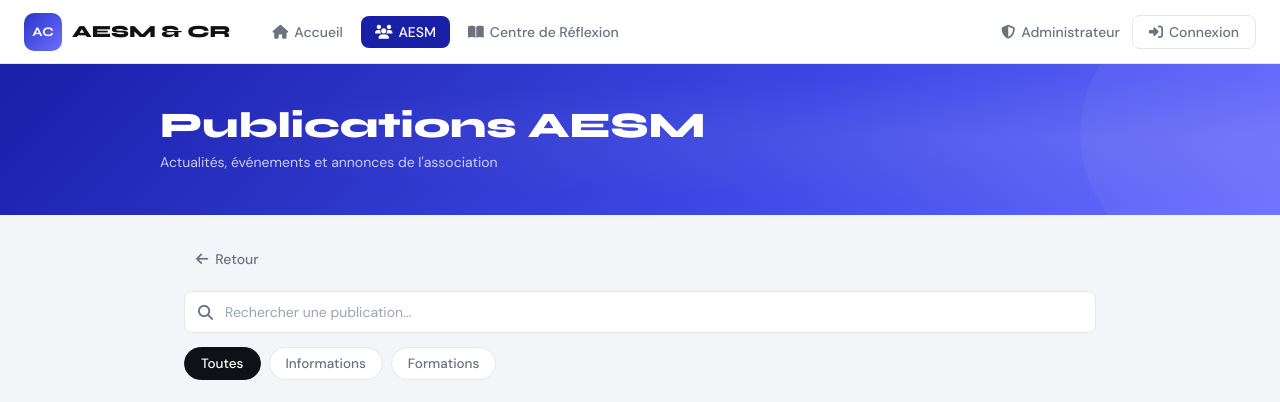
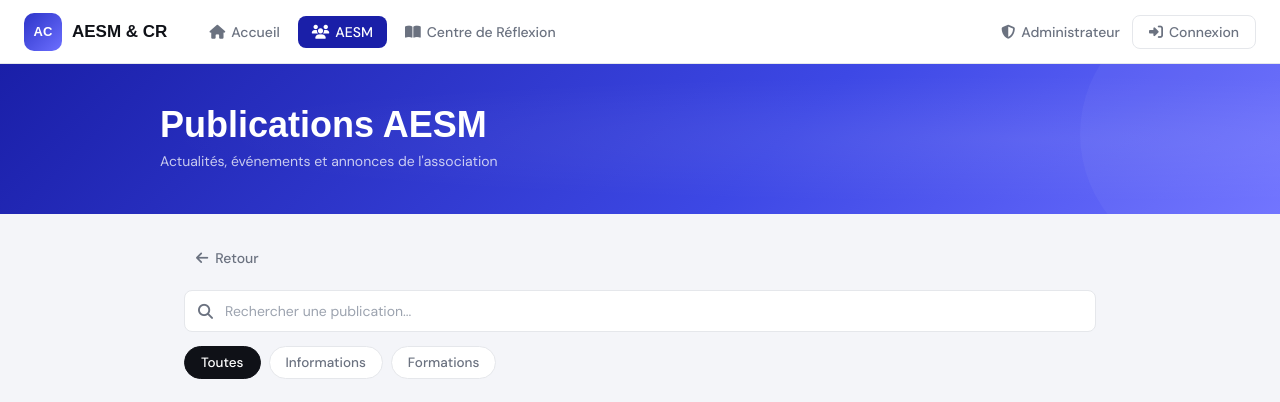
Before and after one commit to Nandrianina-Building/aesm-project, a Django app: page /aesm/list_publication_aesm/ in a window 1280 px wide. Shown: the top 402 px of the page. Run offline with Django 5.2, Linux system fonts and the light colour scheme; data comes from the database, SQL or seed files in the repository.

Commit message:
Update publication.html

```diff
--- a/aesm/templates/aesm/publication.html
+++ b/aesm/templates/aesm/publication.html
@@ -19,7 +19,7 @@
       --text-primary: #0f1117; --text-muted: #6b7280; --text-light: #9ca3af;
       --border: #e5e7eb; --radius: 14px; --radius-sm: 8px;
       --shadow: 0 2px 12px rgba(0,0,0,0.07); --shadow-md: 0 4px 24px rgba(0,0,0,0.10);
-      --font-head: 'Syne', sans-serif; --font-body: 'DM Sans', sans-serif;
+      --font-head: sans-serif; --font-body: 'DM Sans', sans-serif;
     }
     body { font-family: var(--font-body); background: var(--bg); color: var(--text-primary); min-height: 100vh; }
     a { text-decoration: none; color: inherit; }
```
